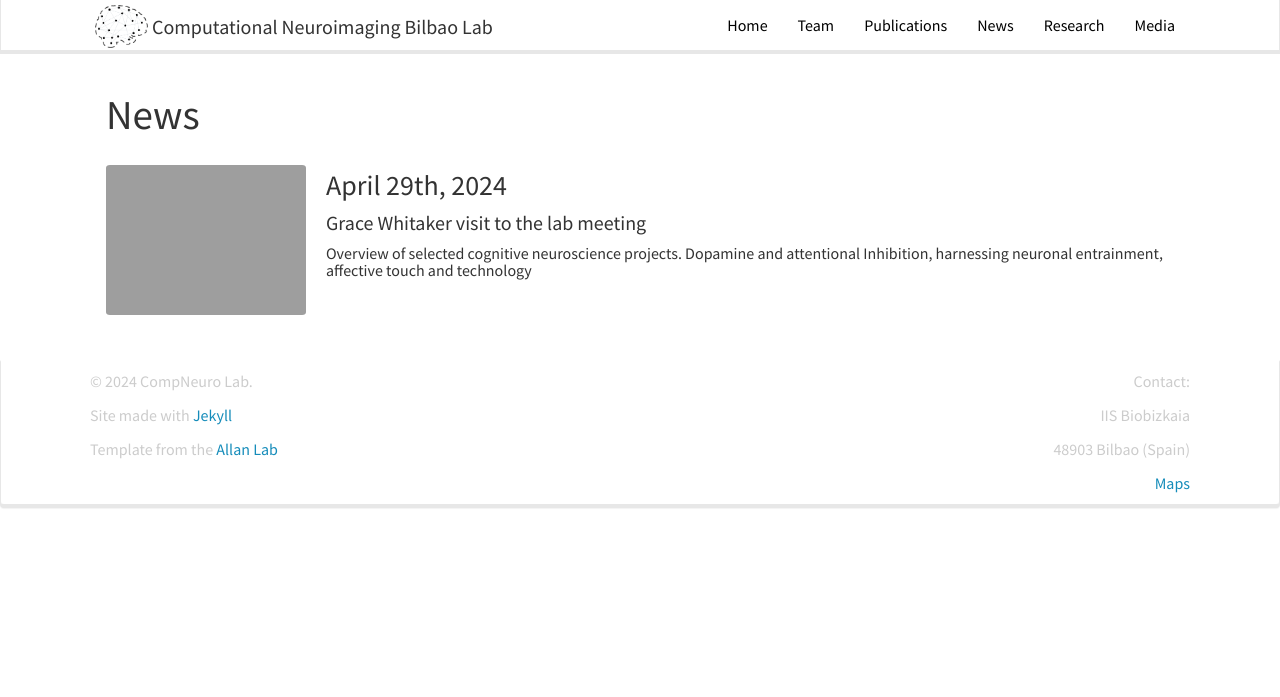
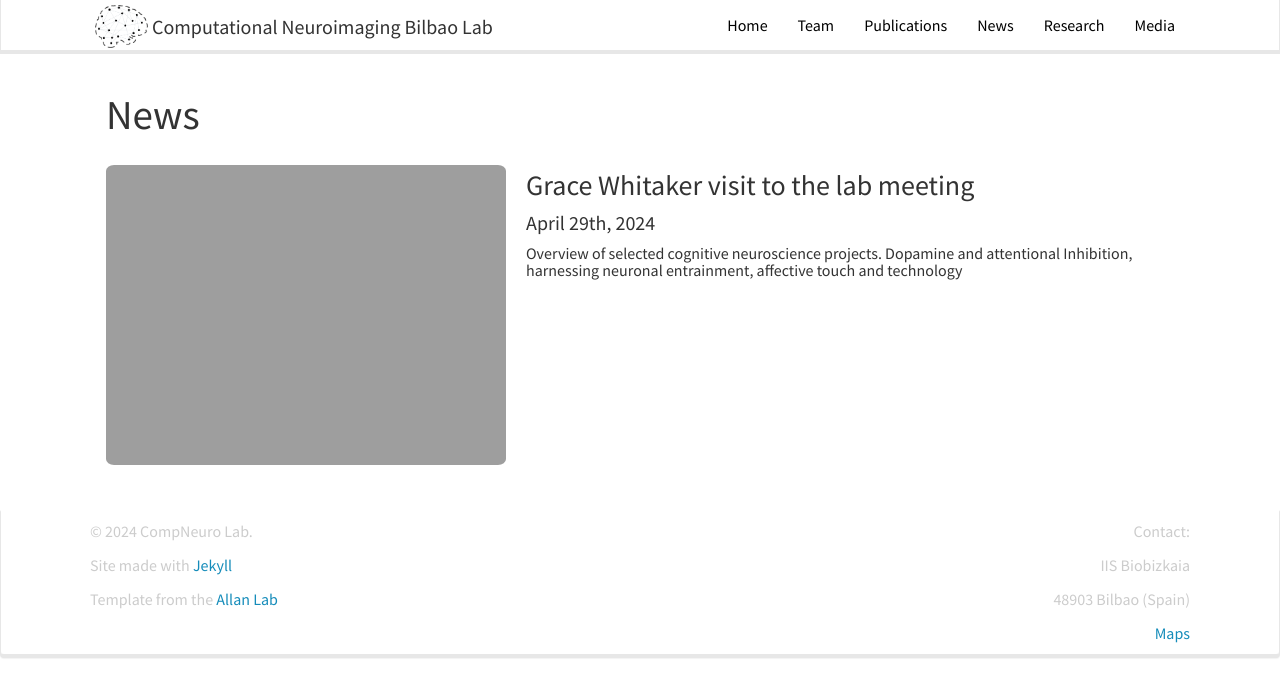
Before and after one commit to itellaetxe/compneurobilbao_website, a Jekyll site: the page built from _pages/allnews.md, in a window 1280 px wide. Shown: the top 697 px of the page. Built offline with Jekyll 4.4.1, drawn with Linux system fonts in a browser that asks for light colours; nearby versions of some CDN libraries.

Commit message:
[news gehitu]

```diff
--- a/_pages/allnews.md
+++ b/_pages/allnews.md
@@ -11,11 +11,11 @@ sitemap: false
 {% for article in site.data.news %}
 <div style="display: flex; align-items: flex-start; margin-bottom: 20px;">
   <div style="margin-right: 20px;">
-  <img src="{{ site.url }}{{ site.baseurl }}/images/newspic/{{ article.image }}" style="max-width: 200px; height: auto; display: block;">
+  <img src="{{ site.url }}{{ site.baseurl }}/images/newspic/{{ article.image }}" style="max-width: 400px; height: auto; display: block;">
   </div>
   <div style="flex-grow: 1;">
-  <h3>{{ article.date }}</h3>
-  <h4>{{ article.headline }}</h4>
+  <h3>{{ article.headline }}</h3>
+  <h4>{{ article.date }}</h4>
   <h5>{{ article.description }}</h5>
   </div>
 </div>
```
